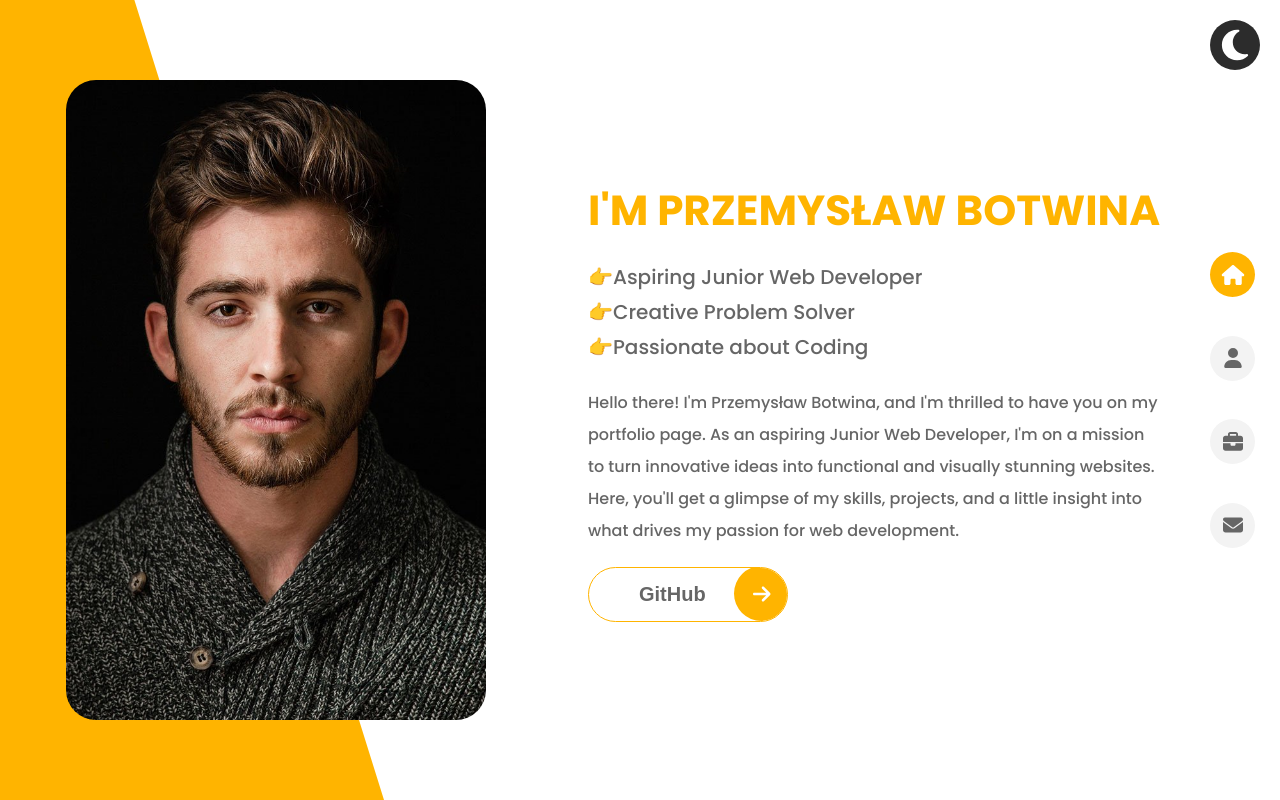
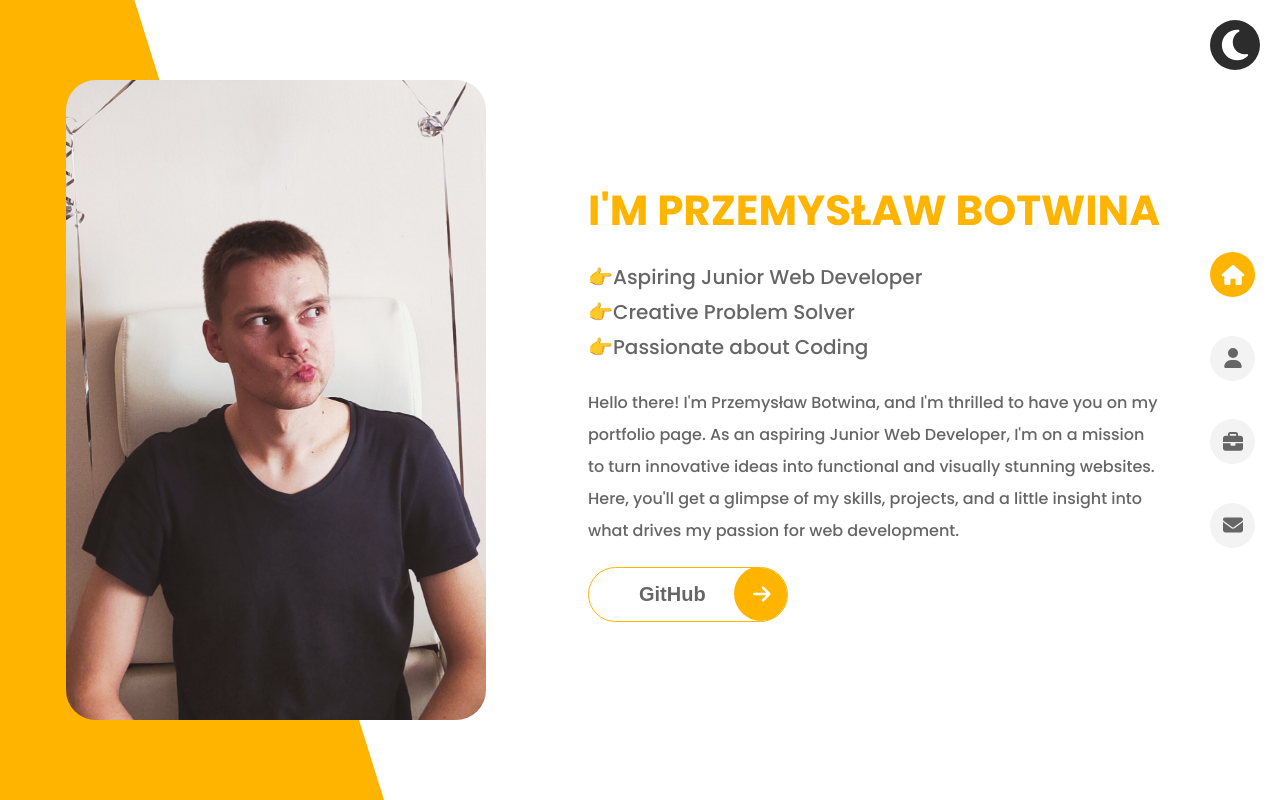
Before and after one commit to WersV/my-portfolio, a Vue app: page / in a window 1280 px wide. Built offline with nearby package versions, Linux system fonts and the light colour scheme.

Commit message:
add my photo + target blant in <a>

```diff
--- a/src/views/AboutView.vue
+++ b/src/views/AboutView.vue
@@ -4,7 +4,7 @@
     <div class="wrapper">
       <section class="personal-info">
       <h2>Personal Info</h2>
-      <img src="@/assets/img/portfolio-photo-mobile.jpg" alt="portfolio owner" v-if="isImgShown">
+      <img src="@/assets/img/portfolio-photo.jpg" alt="portfolio owner" v-if="isImgShown">
       <section class="details">
         <div class="detail">
           <p>First Name:</p>
@@ -16,11 +16,11 @@
         </div>
         <div class="detail detail-link">
           <p>GitHub:</p>
-          <a href="https://github.com/WersV"> See my profile</a>
+          <a href="https://github.com/WersV" target="_blank" about> See my profile</a>
         </div>
         <div class="detail detail-link">
           <p>Codewars:</p>
-          <a href="https://www.codewars.com/users/WersV/completed"> See challenges</a>
+          <a href="https://www.codewars.com/users/WersV/completed" target="_blank"> See challenges</a>
         </div>
         <div class="detail">
           <p>Languages:</p>
@@ -35,7 +35,7 @@
           <span> botwina.przemyslaw&#8203;@gmail.com</span>
         </div>
       </section>
-      <button>Download CV <span><font-awesome-icon icon="fa-solid fa-download" /></span></button>
+      <!-- <button>Download CV <span><font-awesome-icon icon="fa-solid fa-download" /></span></button> -->
       </section>
       <section class="key-features">
       <div class="feature">
@@ -218,7 +218,7 @@ const isImgShown = ref(null);
         }
       }
      }
-      @include btn-styles-anim(250px);
+      // @include btn-styles-anim(250px);
     }
     .separator {
       width: 50%;
@@ -293,9 +293,9 @@ const isImgShown = ref(null);
             }
           }
         }
-        button {
-          color: $text-dark-white;
-        }
+        // button {
+        //   color: $text-dark-white;
+        // }
       }
       .key-features {
         .feature {
--- a/src/views/ContactView.vue
+++ b/src/views/ContactView.vue
@@ -9,7 +9,7 @@
       <p>Feel free to contact me through the form whether you have a specific job opportunity. Let's connect, and I'll be thrilled to demonstrate how I can be an invaluable asset to your team.</p>
     </section>
     <div class="contact-form-wrapper">
-      <form ref="msgForm" @submit="formSubmit" method="POST" action="https://formspree.io/f/meqbajke">
+      <form ref="msgForm" @submit="formSubmit" method="POST" action="https://formspree.io/f/xrgwqqjg">
         <BaseInput v-model="name" label="Name:" forAttr="name"/>
         <BaseInput v-model="email" type="email" label="Email:" forAttr="email"/>
         <span v-if="showEmailAlert">Wrong email!</span>
--- a/src/views/HomeView.vue
+++ b/src/views/HomeView.vue
@@ -2,7 +2,7 @@
   <main class="home-view">
     <div class="css-el"></div>
     <header class="home-img-container">
-      <img src="@/assets/img/portfolio-photo-mobile.jpg" alt="portfolio owner" v-if="isLowRes">
+      <img src="@/assets/img/portfolio-photo.jpg" alt="portfolio owner" v-if="isLowRes">
     </header>
     <section class="home-info">
       <div class="h1-span-container">
@@ -32,7 +32,7 @@ import {storeToRefs} from 'pinia';
   flex-direction: column;
   justify-content: center;
   align-items: center;
-  margin: 0 20px 0 20px;
+  margin: 90px 20px 0 20px;
   height: 100vh;
   box-sizing: border-box;
   .home-img-container {
@@ -133,7 +133,7 @@ import {storeToRefs} from 'pinia';
     .home-img-container {
       width: 35%;
       height: 80vh;
-      background-image: url('@/assets/img/portfolio-photo-desktop.jpg');
+      background-image: url('@/assets/img/portfolio-photo.jpg');
       background-size: cover;
       background-position-x: center;
       border-radius: 30px;
--- a/src/views/PortfolioView.vue
+++ b/src/views/PortfolioView.vue
@@ -47,7 +47,7 @@ const modalDetails = ref({
     header: 'Portfolio',
     project: 'Website',
     tools: 'Vue, JS, HTML, SASS, Responsiveness, Accessibility',
-    preview: 'https://wersv.github.io/simply-recipes',
+    preview: 'https://wersv.github.io/my-portfolio/',
     img: PortfolioImg,
     alt: 'portfolio website'
   },
```
Also changed, not shown: src/assets/img/portfolio-photo-desktop.jpg (deleted), src/assets/img/portfolio-photo-mobile.jpg (deleted).
